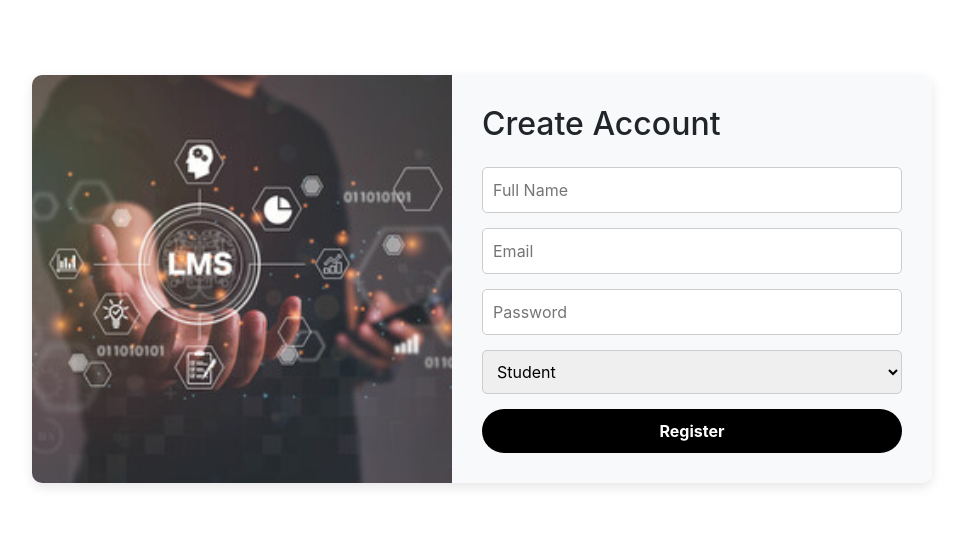
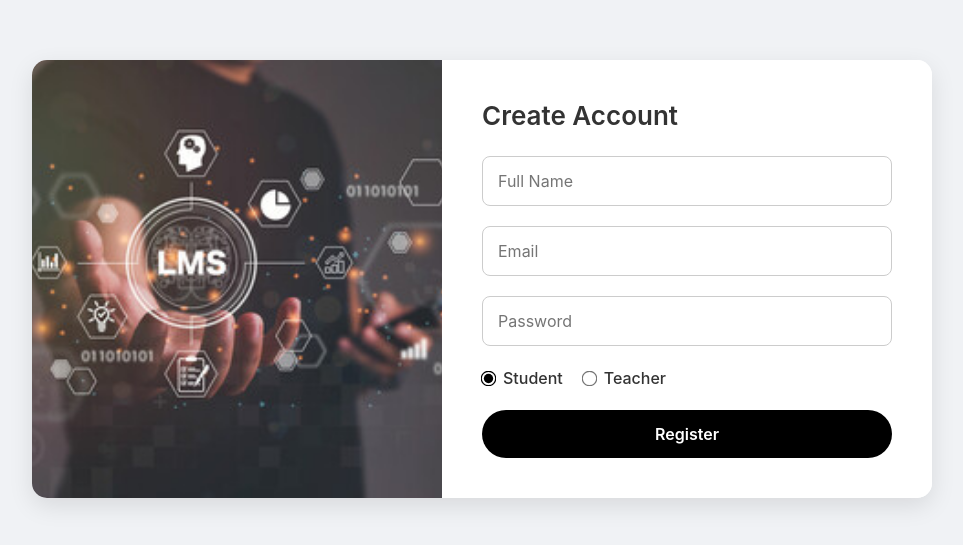
Before and after one commit to raheelali23/EAD_Project, a React (Create React App) app in the folder lms-frontend/: page /register in a window 1280 px wide. Shown: the part 121-666 px from the top of the page, without its empty margins (158-1121 px from the left). Built offline with nearby package versions, Linux system fonts and the light colour scheme.

Commit message:
updated UI for register.js to add radio button isntead of drop down

```diff
--- a/lms-frontend/src/pages/Register.js
+++ b/lms-frontend/src/pages/Register.js
@@ -39,7 +39,7 @@ export default function Register() {
         </div>
 
         <div style={styles.right}>
-          <h2 style={{ marginBottom: "1.5rem" }}>Create Account</h2>
+          <h2 style={styles.heading}>Create Account</h2>
           <form onSubmit={handleRegister} style={styles.form}>
             <input
               type="text"
@@ -65,14 +65,31 @@ export default function Register() {
               onChange={(e) => setPassword(e.target.value)}
               style={styles.input}
             />
-            <select
-              value={role}
-              onChange={(e) => setRole(e.target.value)}
-              style={styles.input}
-            >
-              <option value="student">Student</option>
-              <option value="teacher">Teacher</option>
-            </select>
+
+            {/* Radio buttons instead of dropdown */}
+            <div style={styles.radioGroup}>
+              <label style={styles.radioLabel}>
+                <input
+                  type="radio"
+                  value="student"
+                  checked={role === "student"}
+                  onChange={(e) => setRole(e.target.value)}
+                  style={styles.radioInput}
+                />
+                Student
+              </label>
+              <label style={styles.radioLabel}>
+                <input
+                  type="radio"
+                  value="teacher"
+                  checked={role === "teacher"}
+                  onChange={(e) => setRole(e.target.value)}
+                  style={styles.radioInput}
+                />
+                Teacher
+              </label>
+            </div>
+
             <button type="submit" style={styles.button}>
               Register
             </button>
@@ -89,15 +106,16 @@ const styles = {
     display: "flex",
     justifyContent: "center",
     alignItems: "center",
-    backgroundColor: "#ffffff",
+    backgroundColor: "#f0f2f5",
   },
   card: {
     display: "flex",
     maxWidth: "900px",
     width: "100%",
-    boxShadow: "0 4px 12px rgba(0,0,0,0.1)",
-    borderRadius: "10px",
+    boxShadow: "0 8px 24px rgba(0,0,0,0.1)",
+    borderRadius: "15px",
     overflow: "hidden",
+    backgroundColor: "#fff",
   },
   left: {
     flex: 1,
@@ -110,31 +128,59 @@ const styles = {
   },
   right: {
     flex: 1,
-    backgroundColor: "#f8f9fa",
-    padding: "30px",
+    padding: "40px",
     display: "flex",
     flexDirection: "column",
     justifyContent: "center",
+    backgroundColor: "#ffffff",
+  },
+  heading: {
+    fontSize: "26px",
+    fontWeight: "600",
+    marginBottom: "25px",
+    color: "#333",
   },
   form: {
     display: "flex",
     flexDirection: "column",
-    gap: "15px",
+    gap: "20px",
   },
   input: {
-    padding: "10px",
+    padding: "12px 15px",
     fontSize: "16px",
     border: "1px solid #ccc",
-    borderRadius: "5px",
+    borderRadius: "8px",
+    transition: "0.3s",
     outline: "none",
   },
-  button: {
-    padding: "10px",
-    backgroundColor: "black",
-    color: "white",
-    fontWeight: "bold",
-    border: "none",
-    borderRadius: "25px",
+  radioGroup: {
+    display: "flex",
+    gap: "20px",
+    alignItems: "center",
+    fontSize: "16px",
+    fontWeight: "500",
+    color: "#333",
+  },
+  radioLabel: {
+    display: "flex",
+    alignItems: "center",
+    gap: "8px",
     cursor: "pointer",
   },
+  radioInput: {
+    accentColor: "#000",
+    transform: "scale(1.2)",
+    cursor: "pointer",
+  },
+  button: {
+    padding: "12px",
+    backgroundColor: "#000",
+    color: "#fff",
+    fontWeight: "600",
+    fontSize: "16px",
+    border: "none",
+    borderRadius: "30px",
+    cursor: "pointer",
+    transition: "background 0.3s",
+  },
 };
--- /dev/null
+++ b/package.json
@@ -0,0 +1,5 @@
+{
+  "dependencies": {
+    "framer-motion": "^12.22.0"
+  }
+}
```
Also changed, not shown: 2 other files (tests, documents, lock files or other folders).
